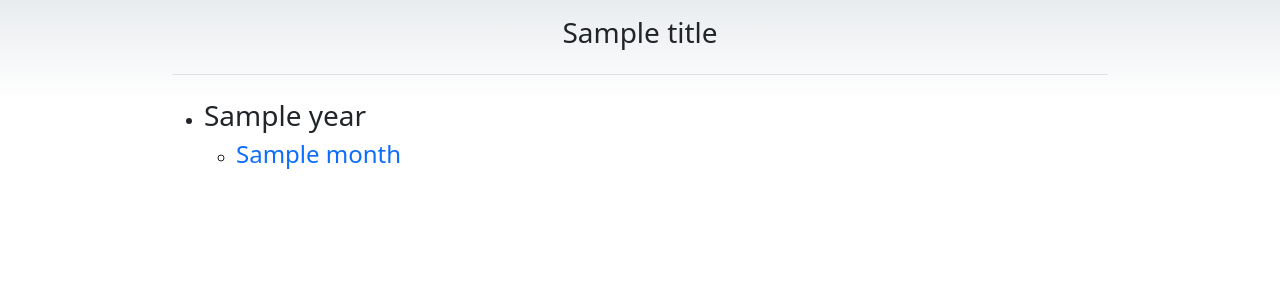
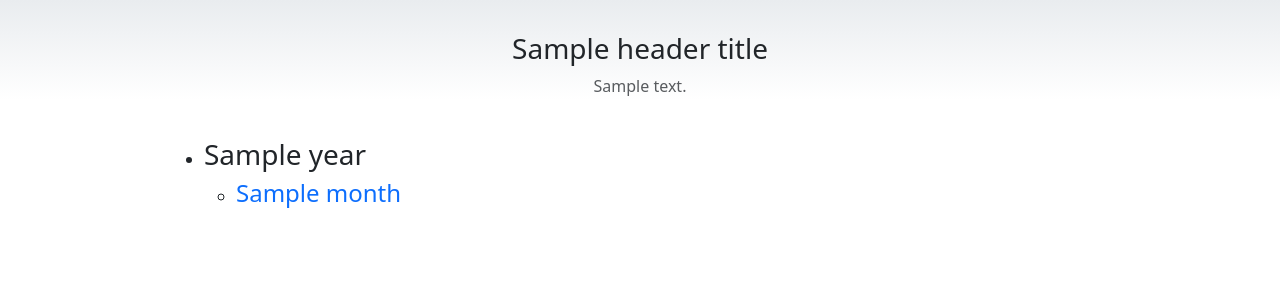
Before and after one commit to andrewalevin/telepostkeeper, a Python web app: template src/telepostkeeper/templates/chat.html in a window 1280 px wide. Shown: the top 300 px of the page. Run offline with Jinja, Linux system fonts and the light colour scheme; the template is opened without the code that fills it: most values are stand-ins (such as "Sample title", 1, 10 or a date in 2020); some libraries are stand-ins or nearby versions.

Commit message:
2024-12-13 04:13:24 N

```diff
--- a/src/telepostkeeper/templates/base.html
+++ b/src/telepostkeeper/templates/base.html
@@ -6,7 +6,7 @@
     <meta charset="utf-8">
     <meta name="viewport" content="width=device-width, initial-scale=1">
 
-    <title>{{ title }}</title>
+    <title>{{ page_title }}</title>
 
     <link href="https://cdn.jsdelivr.net/npm/bootstrap@5.3.2/dist/css/bootstrap.min.css" rel="stylesheet" crossorigin="anonymous">
 
@@ -67,6 +67,13 @@
             margin-right: .5rem;
         }
 
+        a.description {
+          text-decoration: none;
+        }
+
+        a.description:hover {
+          text-decoration: underline;
+        }
 
     </style>
 
@@ -74,7 +81,7 @@
 <body class="bg-light d-flex flex-column min-vh-100">
     <div class="container py-3">
   <header>
-    <div class="d-flex flex-column flex-md-row align-items-center pb-3 mb-4 border-bottom justify-content-center text-center">
+    <div class="d-flex flex-column flex-md-row align-items-center pt-3 pb-3 mb-4 justify-content-center text-center">
         {% block topbar %}
         {% endblock %}
     </div>
--- a/src/telepostkeeper/templates/chat.html
+++ b/src/telepostkeeper/templates/chat.html
@@ -1,7 +1,16 @@
 {% extends "base.html" %}
 
 {% block topbar %}
-    <h3>{{ title }}</h3>
+    <div class="d-flex flex-row">
+        <div class="col">
+            <h3>{{ header_title }}</h3>
+            <p class="text-body-secondary fw-normal mb-0">
+                <a href="{{ header_description_href }}" class="description text-body-secondary fw-normal mb-0">
+                    {{ header_description }}
+                </a></p>
+
+        </div>
+    </div>
 {% endblock %}
 
 {% block content %}
--- a/src/telepostkeeper/templates/month.html
+++ b/src/telepostkeeper/templates/month.html
@@ -3,8 +3,10 @@
 {% block topbar %}
     <div class="d-flex flex-row">
         <div class="col">
-            <h3>{{ title }}</h3>
-            <p class="text-body-secondary fw-normal mb-0">{{ description }}</p>
+            <h3>{{ header_title }}</h3>
+            <p class="text-body-secondary fw-normal mb-0">
+                <a href="{{ header_description_href }}" class="description text-body-secondary fw-normal mb-0">
+                    {{ header_description }}</a></p>
         </div>
     </div>
 {% endblock %}
--- a/src/telepostkeeper/templates/store.html
+++ b/src/telepostkeeper/templates/store.html
@@ -1,7 +1,7 @@
 {% extends "base.html" %}
 
 {% block topbar %}
-    <h3>{{ title }}</h3>
+    <h3>{{ header_title }}</h3>
 {% endblock %}
 
 {% block content %}
```
Also changed, not shown: src/telepostkeeper/frontend.py (+24 -10 lines).
